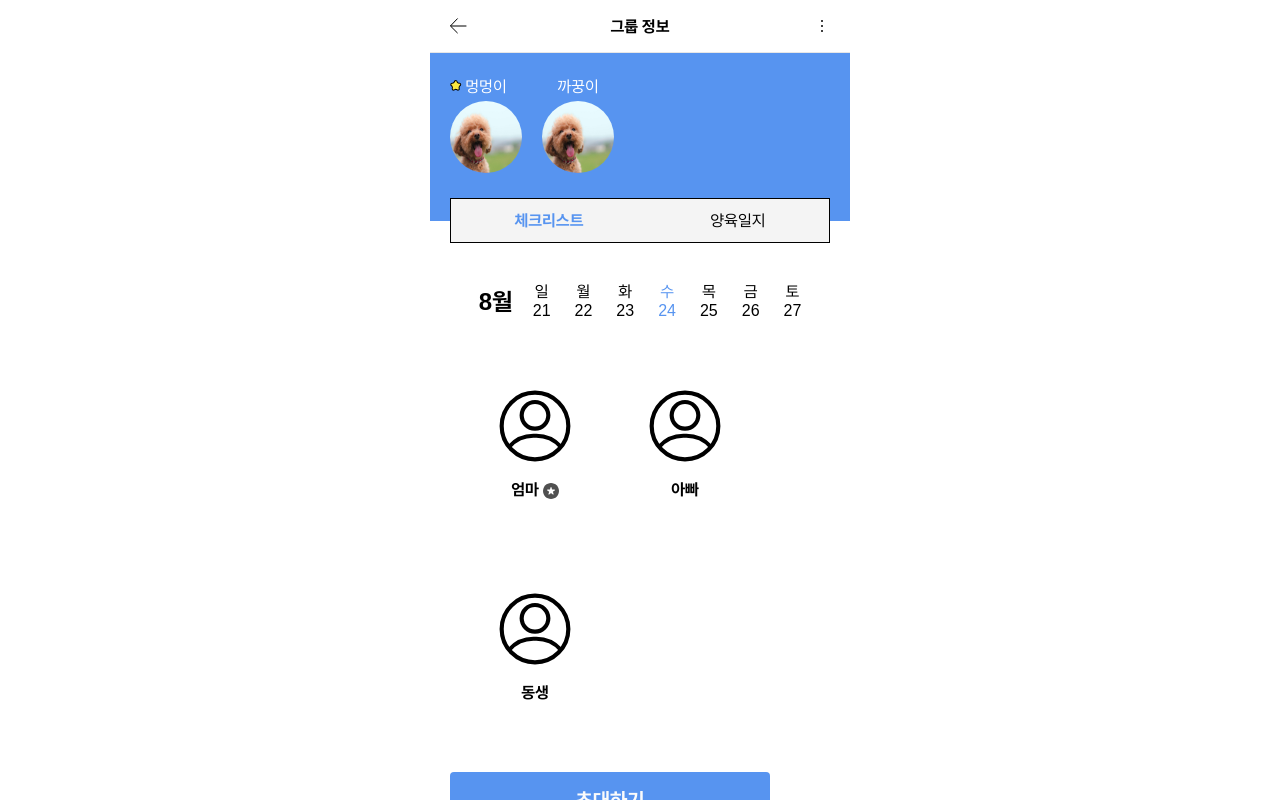
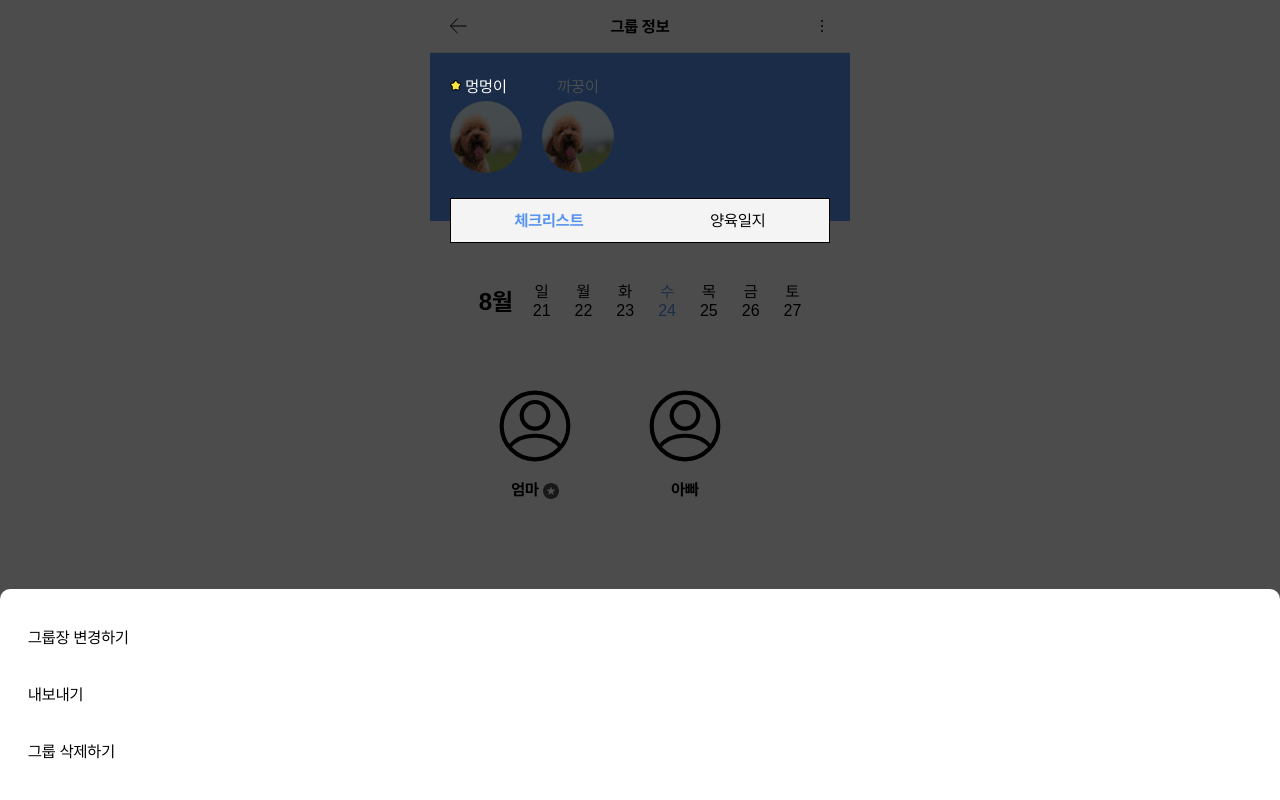
Before and after one commit to bsideproject/team4-frontend, a Vue app: page /group in a window 1280 px wide. Both pictures are taken after a click on the button 822 px from the left and 26 px from the top of the page. Shown: the top 800 px of the page. Built offline with nearby package versions, Linux system fonts and the light colour scheme; no server answers.

Commit message:
feat: option bottom sheet

```diff
--- /dev/null
+++ b/src/assets/styles/common/bottomSheet.scss
@@ -0,0 +1,36 @@
+@charset 'utf-8';
+
+.bottom-sheet {
+    display: none;
+
+    &__dimmed {
+        position: fixed;
+        top: 0;
+        left: 0;
+        width: 100%;
+        height: 100%;
+        background: #000;
+        opacity: 0.7;
+    }
+
+    &__content {
+        @include ptRegular14;
+        position: fixed;
+        bottom: 0;
+        left: 0;
+        width: 100%;
+        background: #FFF;
+        padding: 20px 0;
+        border-top-left-radius: 10px;
+        border-top-right-radius: 10px;
+
+        div {
+            padding: 20px 28px;
+            text-align: left;
+        }
+    }
+}
+
+.show {
+    display: block;
+}
--- /dev/null
+++ b/src/components/common/BottomSheet.vue
@@ -0,0 +1,37 @@
+<template>
+  <section :class="['bottom-sheet', isOpen ? 'show' : '']">
+    <article class="bottom-sheet__dimmed" @click="clickDimmed"></article>
+    <article class="bottom-sheet__content">
+      <div v-for="(item, index) in props.optionList" :key="index">
+        <span @click="item.callback">{{ item.title }}</span>
+      </div>
+    </article>
+  </section>
+</template>
+
+<script setup>
+import { ref, defineProps, defineExpose } from 'vue'
+const props = defineProps({
+  optionList: Array,
+})
+const isOpen = ref(false)
+
+const clickDimmed = () => {
+  closeBottomSheet()
+}
+const openBottomSheet = () => {
+  isOpen.value = true
+}
+const closeBottomSheet = () => {
+  isOpen.value = false
+}
+
+defineExpose({
+  openBottomSheet,
+  closeBottomSheet,
+})
+</script>
+
+<style lang="scss" scoped>
+@import '@styles/common/bottomSheet.scss';
+</style>
--- a/src/components/common/Header.vue
+++ b/src/components/common/Header.vue
@@ -16,7 +16,8 @@
     <article class="header-wrapper" v-else-if="getHeaderType === 'more'">
       <a @click="goBack" class="header-wrapper__back"></a>
       <div class="header-wrapper__title">{{ getTitle }}</div>
-      <button class="header-wrapper__more"></button>
+      <button class="header-wrapper__more" @click="clickMore"></button>
+      <bottom-sheet ref="optionBottomSheet" :option-list="getMoreOptionList" />
     </article>
 
     <article class="header-wrapper" v-else-if="getHeaderType === 'none'">
@@ -27,13 +28,15 @@
 </template>
 
 <script setup>
-import { computed } from '@vue/runtime-core'
+import { ref, computed } from 'vue'
 import { useStore } from 'vuex'
 import { useRouter } from 'vue-router'
 import { MODULE_NAME, TYPES } from '@store/common/headerStore.js'
+import BottomSheet from '@components/common/BottomSheet.vue'
 
 const store = useStore()
 const router = useRouter()
+const optionBottomSheet = ref(null)
 
 const getTitle = computed(
   () => store.getters[`${MODULE_NAME}/${TYPES.getTitle}`]
@@ -41,8 +44,15 @@ const getTitle = computed(
 const getHeaderType = computed(
   () => store.getters[`${MODULE_NAME}/${TYPES.getHeaderType}`]
 )
+const getMoreOptionList = computed(
+  () => store.getters[`${MODULE_NAME}/${TYPES.getMoreOptionList}`]
+)
+
 const goBack = () => {
   router.back()
+}
+const clickMore = () => {
+  optionBottomSheet.value.openBottomSheet()
 }
 </script>
 
--- a/src/pages/group/Group.vue
+++ b/src/pages/group/Group.vue
@@ -25,16 +25,44 @@
 
 <script setup>
 import { computed, onMounted } from 'vue'
-import { MODULE_NAME, TYPES } from '@store/group/groupStore.js'
 import { useStore } from 'vuex'
+import {
+  MODULE_NAME as MN_GROUP,
+  TYPES as TY_GROUP,
+} from '@store/group/groupStore.js'
+import {
+  MODULE_NAME as MN_HEADER,
+  TYPES as TY_HEADER,
+} from '@store/common/headerStore.js'
 
 const store = useStore()
+
 const getGroupList = computed(
-  () => store.getters[`${MODULE_NAME}/${TYPES.getGroupList}`]
+  () => store.getters[`${MN_GROUP}/${TY_GROUP.getGroupList}`]
 )
 
 onMounted(() => {
-  store.dispatch(`${MODULE_NAME}/${TYPES.selectGroupList}`)
+  store.dispatch(`${MN_GROUP}/${TY_GROUP.selectGroupList}`)
+  store.commit(`${MN_HEADER}/${TY_HEADER.setMoreOptionList}`, [
+    {
+      title: '그룹장 변경하기',
+      callback: () => {
+        alert('그룹장 변경하기')
+      },
+    },
+    {
+      title: '내보내기',
+      callback: () => {
+        alert('내보내기')
+      },
+    },
+    {
+      title: '그룹 삭제하기',
+      callback: () => {
+        alert('그룹 삭제하기')
+      },
+    },
+  ])
 })
 
 const inviteURL = 'http://localhost:5000/family/invite'
--- a/src/store/modules/common/headerStore.js
+++ b/src/store/modules/common/headerStore.js
@@ -7,13 +7,17 @@ const TYPES = makeModuleTypes([
   'setTitle',
   'headerType',
   'getHeaderType',
-  'setHeaderType'
+  'setHeaderType',
+  'moreOptionList',
+  'getMoreOptionList',
+  'setMoreOptionList'
 ])
 const module = {
   namespaced: true,
   state: {
     title: '',
-    headerType: ''
+    headerType: '',
+    moreOptionList: []
   },
   getters: {
     [TYPES.getTitle](state) {
@@ -21,6 +25,9 @@ const module = {
     },
     [TYPES.getHeaderType](state) {
       return state.headerType
+    },
+    [TYPES.getMoreOptionList](state) {
+      return state.moreOptionList
     }
   },
   mutations: {
@@ -29,6 +36,9 @@ const module = {
     },
     [TYPES.setHeaderType](state, payload) {
       state.headerType = payload
+    },
+    [TYPES.setMoreOptionList](state, payload) {
+      state.moreOptionList = payload
     }
   }
 }
```
